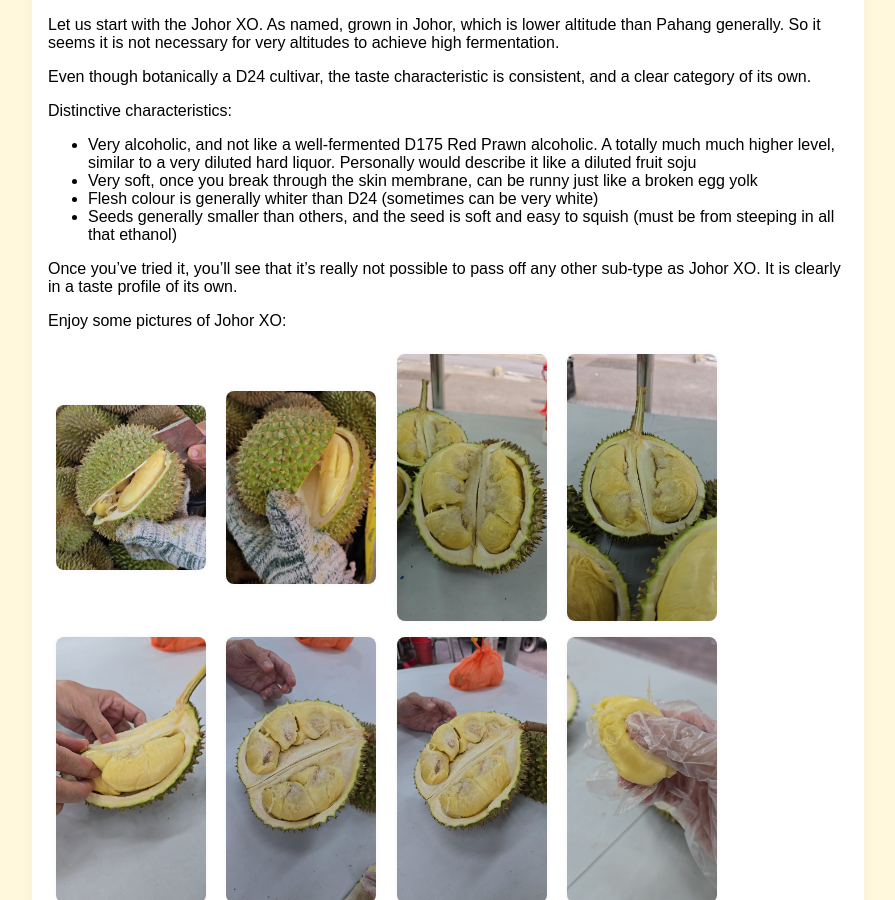
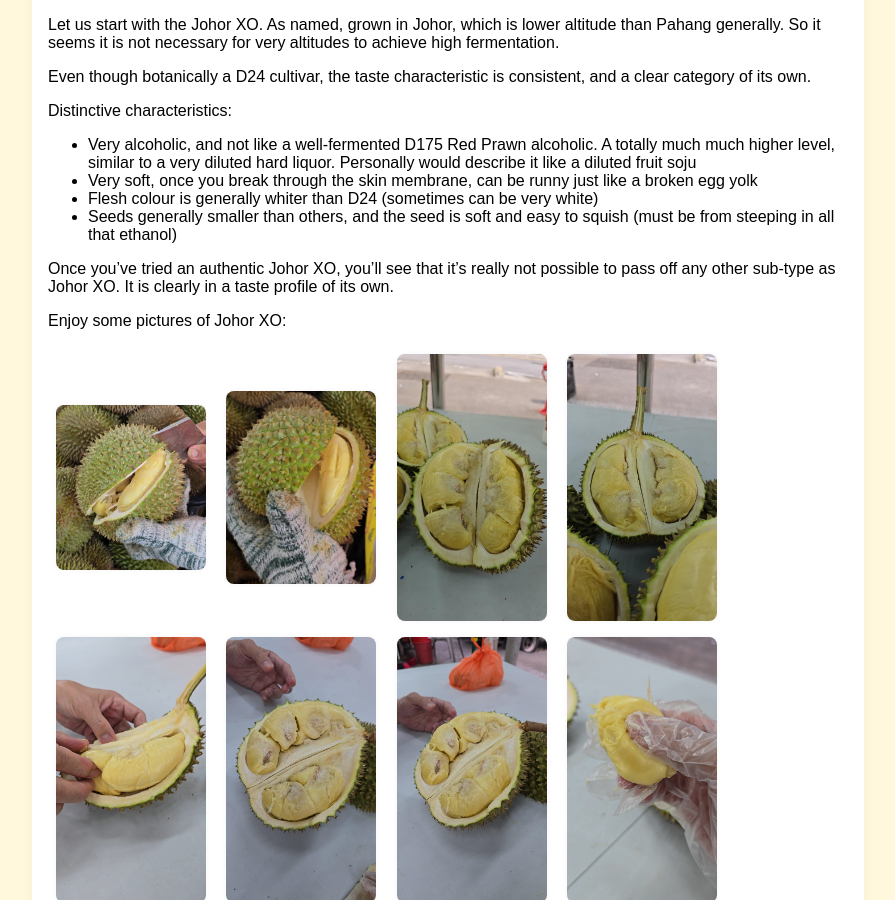
Before and after one commit to yensan57/flabbybeagle, a Jekyll site: the page built from _posts/2025-10-12-pahang-johor-d24-xo.md, in a window 1280 px wide and 900 px high, scrolled down 1055 px. Shown: the whole window, without its empty margins (192-1087 px from the left). Built offline with Jekyll 4.4.1, drawn with Linux system fonts in a browser that asks for light colours.

Commit message:
Update 2025-10-12-pahang-johor-d24-xo.md

```diff
--- a/_posts/2025-10-12-pahang-johor-d24-xo.md
+++ b/_posts/2025-10-12-pahang-johor-d24-xo.md
@@ -33,7 +33,7 @@
 - Flesh colour is generally whiter than D24 (sometimes can be very white)
 - Seeds generally smaller than others, and the seed is soft and easy to squish (must be from steeping in all that ethanol)
 
-Once you've tried it, you'll see that it's really not possible to pass off any other sub-type as Johor XO. It is clearly in a taste profile of its own.
+Once you've tried an authentic Johor XO, you'll see that it's really not possible to pass off any other sub-type as Johor XO. It is clearly in a taste profile of its own.
 
 Enjoy some pictures of Johor XO:
 
```
